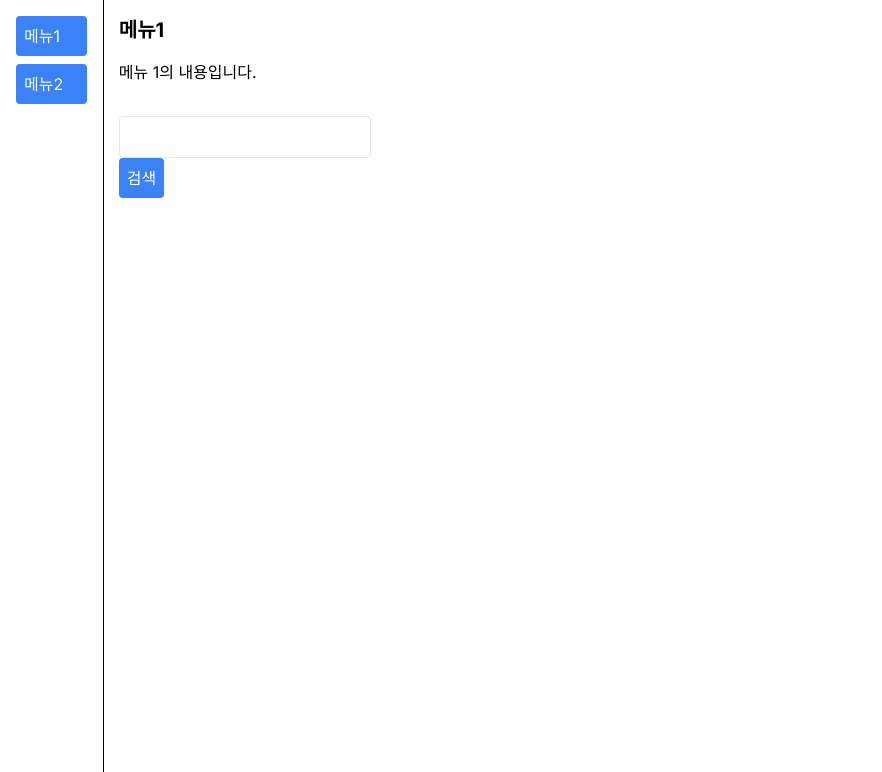
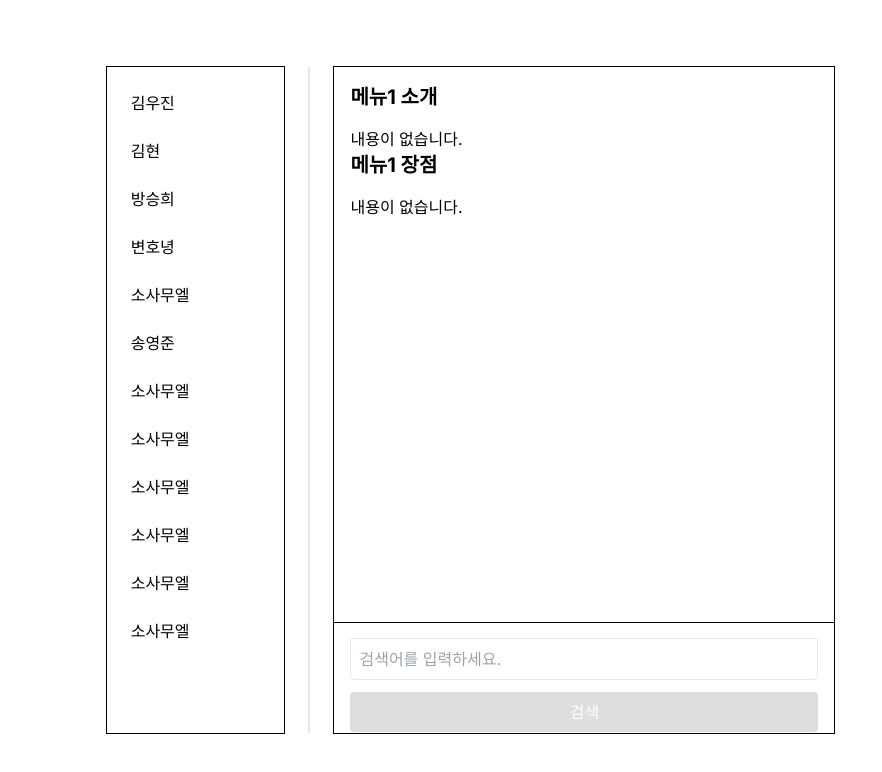
Before and after one commit to YoonJieut/Notebook, a Next.js app in the folder app/: page / in a window 1280 px wide. Shown: the top 772 px of the page, without its empty margins (0-882 px from the left). Built offline with nearby package versions, Linux system fonts and the light colour scheme.

Commit message:
스타일링 대략 완성

```diff
--- a/app/src/app/page.tsx
+++ b/app/src/app/page.tsx
@@ -18,15 +18,16 @@ const HomePage = () => {
   };
 
   return (
+    <div id="root" className='w-screen h-screen flex justify-center items-center'>
       <Layout>
-      <div className="flex">
           <Menu onMenuSelect={handleMenuSelect} />
-        <div className="flex-grow">
+          <div className='verticalLine h-full border-r-2'></div>
+          <div className="width-500px outline outline-1 flex flex-col justify-between">
             <Content selectedMenu={selectedMenu} />
             <Search onSearchSubmit={handleSearchSubmit} />
           </div>
+      </Layout>
     </div>
-    </Layout>
   );
 };
 
--- a/app/src/components/Content.tsx
+++ b/app/src/components/Content.tsx
@@ -11,9 +11,11 @@ const Content: React.FC<ContentProps> = ({ selectedMenu }) => {
   const content = menuData.find(item => item.name === selectedMenu)?.content || "내용이 없습니다.";
 
   return (
-    <div className="content w-3/4 p-4">
-      <h1 className="text-xl font-bold">{selectedMenu}</h1>
-      <p className="mt-4">{content}</p>
+    <div className="content width-500px h-5/6 p-4 outline outline-1 flex flex-col">
+        <h1 className="text-xl font-bold">{selectedMenu} 소개</h1>
+        <p className="mt-4">{content}</p>
+        <h1 className="text-xl font-bold">{selectedMenu} 장점</h1>
+        <p className="mt-4">{content}</p>
     </div>
   );
 };
--- a/app/src/components/LayoutTest.tsx
+++ b/app/src/components/LayoutTest.tsx
@@ -4,7 +4,7 @@ import React from 'react';
 
 const LayoutTest: React.FC<{ children: React.ReactNode }> = ({ children }) => {
   return (
-    <div className="flex min-h-screen">
+    <div className="Layout flex h-5/6 w-5/6 gap-6">
       {children}
     </div>
   );
--- a/app/src/components/Menu.tsx
+++ b/app/src/components/Menu.tsx
@@ -9,11 +9,11 @@ interface MenuProps {
 
 const Menu: React.FC<MenuProps> = ({ onMenuSelect }) => {
   return (
-    <div className="menu w-1/4 p-4 flex flex-col outline outline-1">
+    <div className="menu w-1/6 p-4 flex flex-col outline outline-1 overflow-hidden ">
       {menuData.map((item, index) => (
         <button
           key={index}
-          className="block w-full p-2 mb-2 text-left text-white bg-blue-500 hover:bg-blue-600 rounded"
+          className="block w-full p-2 mb-2 text-left  rounded"
           onClick={() => onMenuSelect(item.name)}
         >
           {item.name}
--- a/app/src/components/Search.tsx
+++ b/app/src/components/Search.tsx
@@ -1,4 +1,5 @@
 // components/Search.tsx
+'use client';
 
 import React, { useState } from 'react';
 
@@ -14,15 +15,16 @@ const Search: React.FC<SearchProps> = ({ onSearchSubmit }) => {
   };
 
   return (
-    <div className="search w-full p-4">
+    <div className="search w-full p-4 h-1/6">
       <input
         type="text"
-        className="border p-2 mr-2 rounded"
+        className="border p-2 mr-2 rounded w-full mb-3"
         value={searchTerm}
+        placeholder='검색어를 입력하세요.'
         onChange={(e) => setSearchTerm(e.target.value)}
       />
       <button
-        className="p-2 bg-blue-500 text-white rounded hover:bg-blue-600"
+        className="p-2 background-btn text-white rounded hover:bg-slate-700 w-full transition-all"
         onClick={handleSearch}
       >
         검색
--- a/app/src/data/menuData.json
+++ b/app/src/data/menuData.json
@@ -1,10 +1,50 @@
 [
   {
-    "name": "메뉴1",
-    "content": "메뉴 1의 내용입니다."
+    "name": "김우진",
+    "content": "Lorem ipsum dolor, sit amet consectetur adipisicing elit. Pariatur, provident ipsum fuga iste hic delectus minus aspernatur nihil corrupti, totam aperiam tenetur amet impedit reprehenderit! Possimus quos neque placeat cupiditate."
   },
   {
-    "name": "메뉴2",
-    "content": "메뉴 2의 내용입니다."
+    "name": "김현",
+    "content": "Lorem ipsum dolor, sit amet consectetur adipisicing elit. Pariatur, provident ipsum fuga iste hic delectus minus aspernatur nihil corrupti, totam aperiam tenetur amet impedit reprehenderit! Possimus quos neque placeat cupiditate."
+  },
+  {
+    "name": "방승희",
+    "content": "메뉴 3의 내용입니다."
+  },
+  {
+    "name": "변호녕",
+    "content": "메뉴 4의 내용입니다."
+  },
+  {
+    "name": "소사무엘",
+    "content": "메뉴 5의 내용입니다."
+  },
+  {
+    "name": "송영준",
+    "content": "메뉴 5의 내용입니다."
+  },
+  {
+    "name": "소사무엘",
+    "content": "메뉴 5의 내용입니다."
+  },
+  {
+    "name": "소사무엘",
+    "content": "메뉴 5의 내용입니다."
+  },
+  {
+    "name": "소사무엘",
+    "content": "메뉴 5의 내용입니다."
+  },
+  {
+    "name": "소사무엘",
+    "content": "메뉴 5의 내용입니다."
+  },
+  {
+    "name": "소사무엘",
+    "content": "메뉴 5의 내용입니다."
+  },
+  {
+    "name": "소사무엘",
+    "content": "메뉴 5의 내용입니다."
   }
 ]
--- a/app/src/styles/globals.css
+++ b/app/src/styles/globals.css
@@ -1,3 +1,11 @@
 @tailwind base;
 @tailwind components;
 @tailwind utilities;
+
+.width-500px{
+  width: 500px;
+}
+
+.background-btn {
+  background-color: #9191914D;
+}
```
Lines whose indentation alone changed are shown as unchanged.
